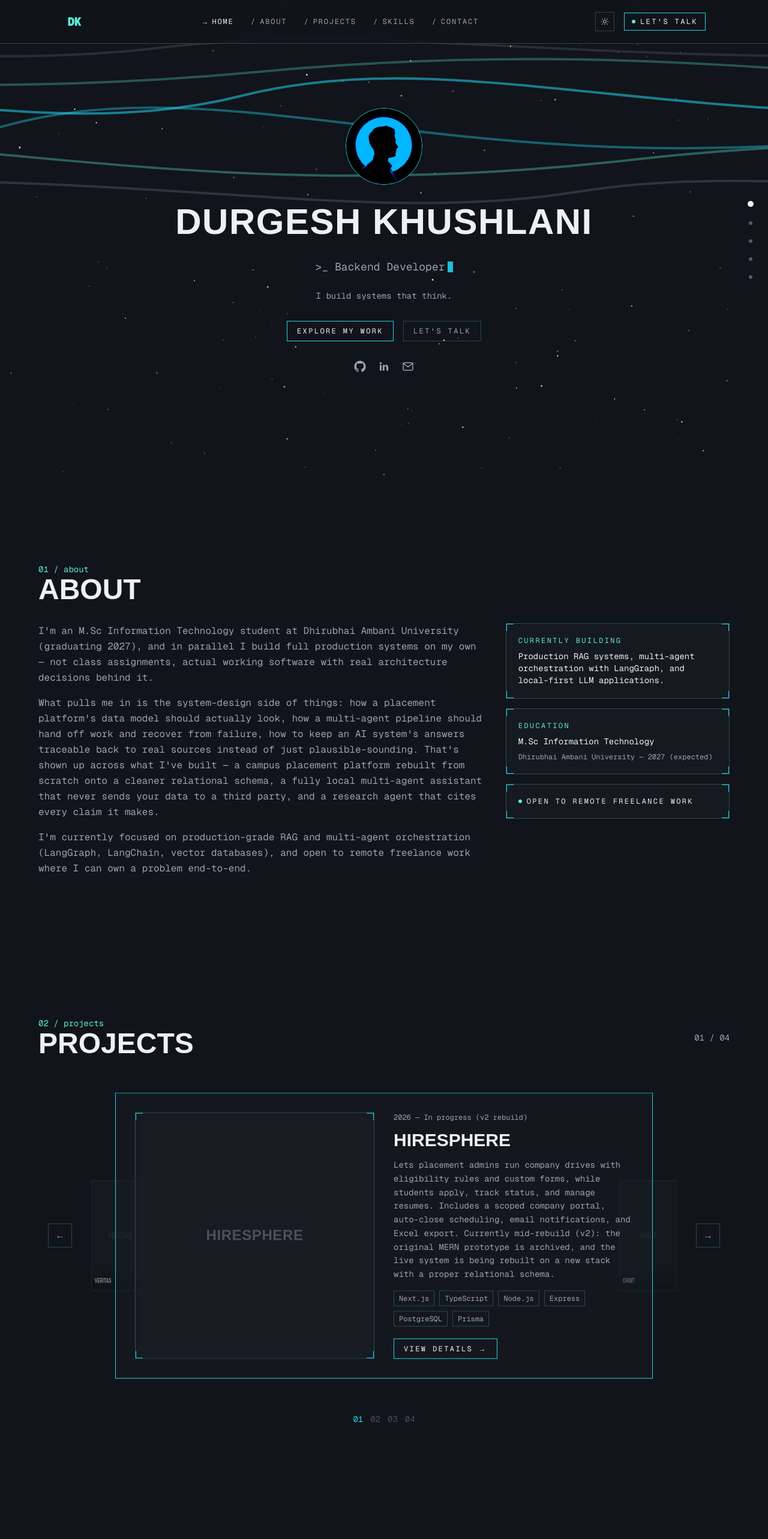
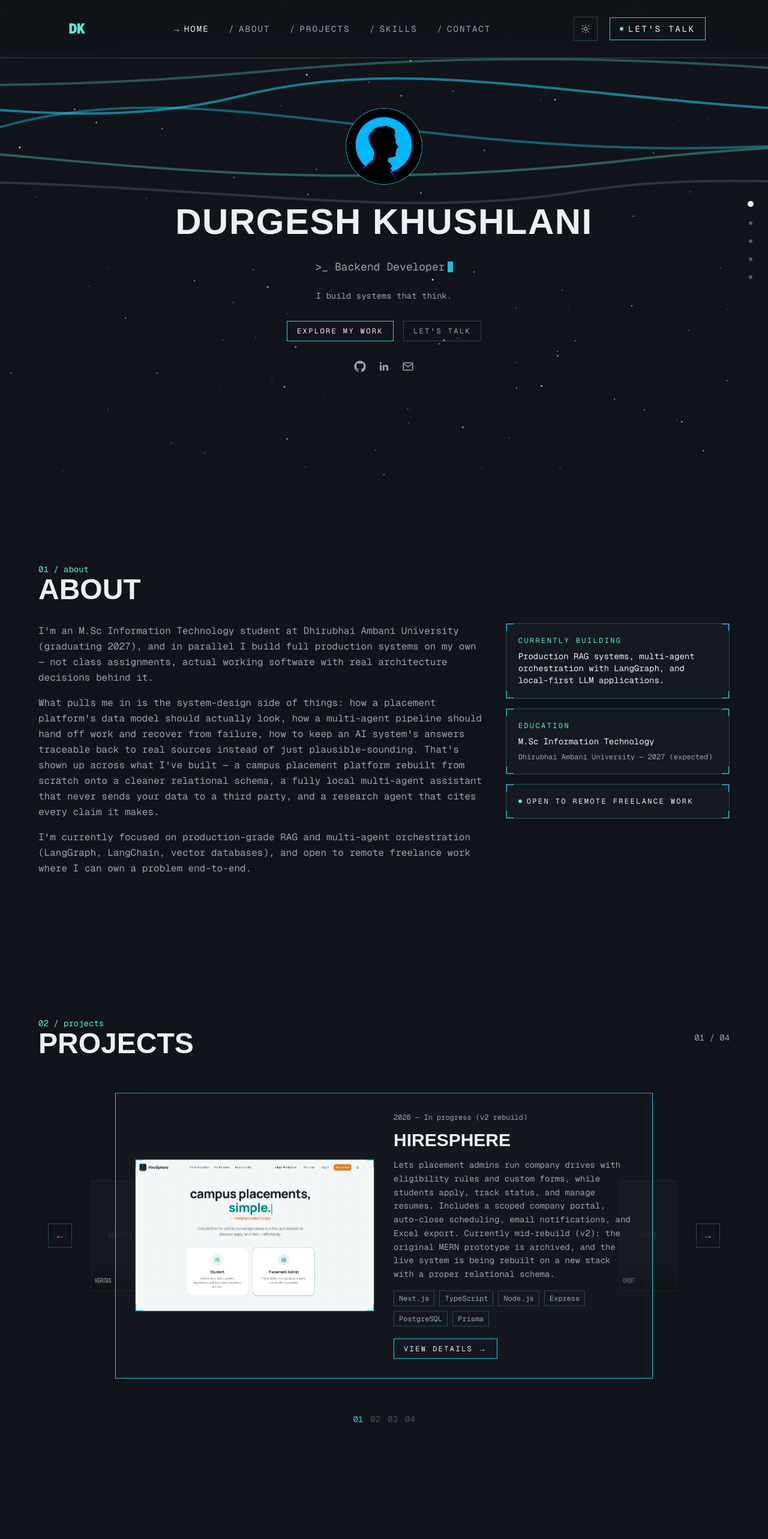
Before and after one commit to durgeshkhushlani/portfolio, a Next.js app: page / in a window 1280 px wide. Shown: the top 2566 px of the page at 60% size. Built offline with nearby package versions, Linux system fonts and the light colour scheme; a web font is replaced by a local one.

Commit message:
Change: Project Image container resizing

```diff
--- a/src/components/NavBar.tsx
+++ b/src/components/NavBar.tsx
@@ -28,17 +28,17 @@ export default function NavBar() {
 
   return (
     <header className="fixed inset-x-0 top-0 z-50 border-b border-border bg-background/70 backdrop-blur-md">
-      <div className="mx-auto flex max-w-6xl items-center justify-between gap-6 px-6 py-4 sm:px-10">
+      <div className="mx-auto flex max-w-6xl items-center justify-between gap-6 px-6 py-6 sm:px-10">
         <a
           href="#home"
-          className="group relative flex h-10 w-10 items-center justify-center [perspective:220px]"
+          className="group relative flex h-12 w-12 items-center justify-center [perspective:220px]"
         >
-          <span className="logo-text inline-block font-mono text-xl font-black uppercase tracking-tight text-accent transition-[filter] duration-300 group-hover:drop-shadow-[0_0_6px_var(--accent-strong)]">
+          <span className="logo-text inline-block font-mono text-2xl font-black uppercase tracking-tight text-accent transition-[filter] duration-300 group-hover:drop-shadow-[0_0_6px_var(--accent-strong)]">
             {site.logoMark}
           </span>
         </a>
 
-        <nav className="hidden items-center gap-7 font-mono text-xs uppercase tracking-[0.15em] sm:flex">
+        <nav className="hidden items-center gap-8 font-mono text-sm uppercase tracking-[0.15em] sm:flex">
           {navLinks.map((link) => {
             const isActive = active === link.href;
             return (
@@ -77,11 +77,11 @@ export default function NavBar() {
           })}
         </nav>
 
-        <div className="flex items-center gap-4">
+        <div className="flex items-center gap-5">
           <ThemeToggle />
           <a
             href="#contact"
-            className="flex items-center gap-2 border border-accent-strong px-3 py-1.5 font-mono text-xs uppercase tracking-[0.2em] text-foreground transition-colors hover:bg-accent-strong/10"
+            className="flex items-center gap-2 border border-accent-strong px-4 py-2 font-mono text-sm uppercase tracking-[0.2em] text-foreground transition-colors hover:bg-accent-strong/10"
           >
             <span className="h-1.5 w-1.5 rounded-full bg-accent" />
             {site.ctaLabel}
--- a/src/components/ThemeToggle.tsx
+++ b/src/components/ThemeToggle.tsx
@@ -36,12 +36,12 @@ export default function ThemeToggle() {
       type="button"
       onClick={toggle}
       aria-label={isLight ? "Switch to dark mode" : "Switch to light mode"}
-      className="flex h-8 w-8 shrink-0 items-center justify-center border border-border text-foreground-dim transition-colors hover:text-foreground"
+      className="flex h-10 w-10 shrink-0 items-center justify-center border border-border text-foreground-dim transition-colors hover:text-foreground"
     >
       {isLight ? (
         <svg
-          width="14"
-          height="14"
+          width="16"
+          height="16"
           viewBox="0 0 24 24"
           fill="none"
           stroke="currentColor"
@@ -52,8 +52,8 @@ export default function ThemeToggle() {
         </svg>
       ) : (
         <svg
-          width="14"
-          height="14"
+          width="16"
+          height="16"
           viewBox="0 0 24 24"
           fill="none"
           stroke="currentColor"
--- a/src/components/sections/Projects.tsx
+++ b/src/components/sections/Projects.tsx
@@ -61,10 +61,24 @@ function Card({
     >
       {isActive ? (
         <div className="grid gap-6 sm:grid-cols-2 sm:gap-8">
-          <HudFrame className="flex min-h-48 items-center justify-center sm:min-h-full">
+          <HudFrame
+            className={`flex items-center justify-center ${
+              project.image ? "self-center" : "min-h-48 sm:min-h-full"
+            }`}
+          >
+            {project.image ? (
+              // eslint-disable-next-line @next/next/no-img-element
+              <img
+                src={project.image}
+                alt={`${project.name} screenshot`}
+                draggable={false}
+                className="block h-auto w-full select-none"
+              />
+            ) : (
               <p className="font-display text-2xl font-bold uppercase tracking-wide text-foreground-dim/40">
                 {project.name}
               </p>
+            )}
           </HudFrame>
 
           <div className="flex flex-col justify-center gap-3">
@@ -100,9 +114,19 @@ function Card({
       ) : (
         <>
           <div className="absolute inset-0 flex items-center justify-center">
+            {project.image ? (
+              // eslint-disable-next-line @next/next/no-img-element
+              <img
+                src={project.image}
+                alt=""
+                draggable={false}
+                className="h-full w-full select-none object-contain"
+              />
+            ) : (
               <span className="font-display text-xl font-black uppercase text-foreground-dim/25">
                 {project.name}
               </span>
+            )}
           </div>
           <div className="absolute inset-x-0 bottom-0 bg-gradient-to-t from-background/95 to-transparent p-3 pt-8">
             <h3 className="font-display text-sm font-black uppercase text-foreground">
--- a/src/data/projects.ts
+++ b/src/data/projects.ts
@@ -7,6 +7,7 @@ export type Project = {
   githubUrl: string;
   year: string;
   status: string;
+  image?: string;
 };
 
 export const projects: Project[] = [
@@ -21,6 +22,7 @@ export const projects: Project[] = [
     githubUrl: "https://github.com/durgeshkhushlani/HireSphere",
     year: "2026",
     status: "In progress (v2 rebuild)",
+    image: "/images/hiresphere.png",
   },
   {
     name: "Orbit",
@@ -44,6 +46,7 @@ export const projects: Project[] = [
     githubUrl: "https://github.com/durgeshkhushlani/CampusOne-Personal",
     year: "2025-2026",
     status: "Completed (academic capstone)",
+    image: "/images/campusone.png",
   },
   {
     name: "Veritas",
```
Also changed, not shown: public/images/campusone.png (added), public/images/hiresphere.png (added). Lines whose indentation alone changed are shown as unchanged.
